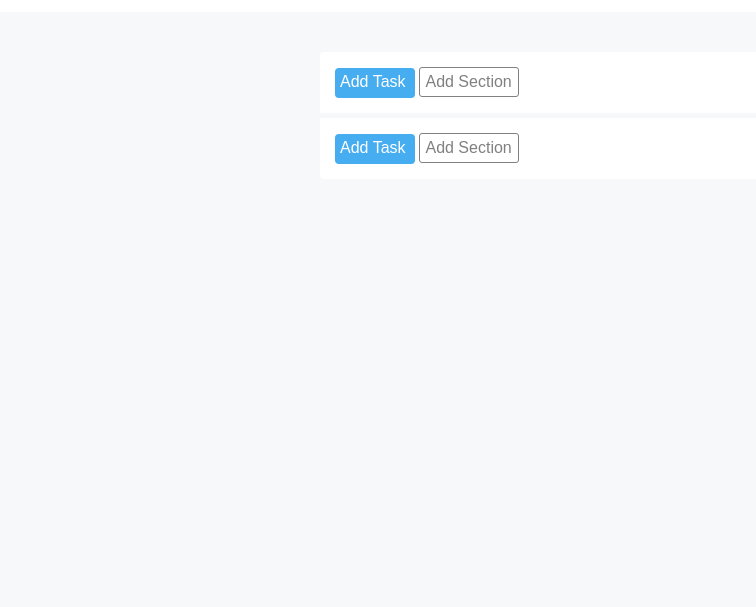
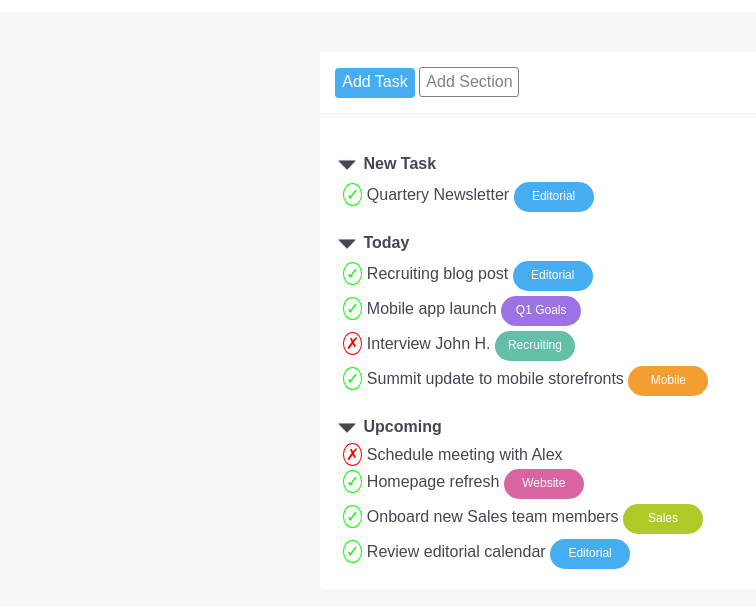
Before and after one commit to MikePio/html-css-toboolist, a plain HTML site: page index.html in a window 1280 px wide. Shown: the part 71-678 px from the top of the page, without its empty margins (0-756 px from the left). Drawn offline with Linux system fonts and the light colour scheme.

Commit message:
esercizio completato (finito container con lista)

```diff
--- a/css/style.css
+++ b/css/style.css
@@ -32,13 +32,8 @@ header{
 
 /* main */
 
+/* colore icona hsl(222deg 9% 29%) */
 
-/* hsl(204deg 86% 61%) azzurro */
-/* hsl(262deg 68% 67%) viola chiaro */
-/* hsl(34deg 88% 57%) arancio */
-/* hsl(165deg 42% 57%) verde */
-/* hsl(328deg 60% 62%) rosa */
-/* hsl(69deg 68% 47%) verde chiaro */
 .container{
   width: 50%;
   margin: 40px auto 0px;
@@ -60,10 +55,9 @@ header{
   width: 80px;
   height: 30px;
   display: inline-block;
+  text-align: center;
 
 }
-
-
 
 
 #button_section{
@@ -75,6 +69,7 @@ header{
   width: 100px;
   height: 30px;
   display: inline-block;
+  text-align: center;
 
 }
 
@@ -85,3 +80,123 @@ header{
   border-bottom-left-radius: 4px;
   border-bottom-right-radius: 4px;
 }
+
+.container_title_list{
+  margin-top: 20px;
+}
+
+.icon{
+  width: 24px;
+  height: 24px;
+  vertical-align: middle;
+}
+
+.title_list{
+  color: hsl(222deg 9% 29%);
+
+}
+
+.list_item{
+  margin: 5px;
+  margin-left: 8px;
+}
+
+.check{
+  color: rgb(0, 255, 0);
+  border: rgb(4, 255, 4) solid 1px;
+  border-radius: 50%;
+  padding: 2px;
+
+}
+
+.cross{
+  color: red;
+  border: rgb(255, 0, 0) solid 1px;
+  border-radius: 50%;
+  padding: 2px;
+
+}
+
+.item_text{
+  color: hsl(222deg 9% 29%);
+
+}
+
+/* hsl(204deg 86% 61%) azzurro */
+/* hsl(262deg 68% 67%) viola chiaro */
+/* hsl(34deg 88% 57%) arancio */
+/* hsl(165deg 42% 57%) verde */
+/* hsl(328deg 60% 62%) rosa */
+/* hsl(69deg 68% 47%) verde chiaro */
+
+.editorial_type{
+  background-color: hsl(204deg 86% 61%);
+  color: rgb(255, 255, 255);
+  padding: 7px;
+  border-radius: 40px;
+  width: 80px;
+  height: 30px;
+  text-align: center;
+  font-size: 12px;
+  display: inline-block;
+}
+
+.q1_goals_type{
+  background-color: hsl(262deg 68% 67%);
+  color: rgb(255, 255, 255);
+  padding: 7px;
+  border-radius: 40px;
+  width: 80px;
+  height: 30px;
+  text-align: center;
+  font-size: 12px;
+  display: inline-block;
+}
+
+.recruiting_type{
+  background-color: hsl(165deg 42% 57%);
+  color: rgb(255, 255, 255);
+  padding: 7px;
+  border-radius: 40px;
+  width: 80px;
+  height: 30px;
+  text-align: center;
+  font-size: 12px;
+  display: inline-block;
+}
+
+.mobile_type{
+  background-color: hsl(34deg 88% 57%);
+  color: rgb(255, 255, 255);
+  padding: 7px;
+  border-radius: 40px;
+  width: 80px;
+  height: 30px;
+  text-align: center;
+  font-size: 12px;
+  display: inline-block;
+}
+
+.website_type{
+  background-color: hsl(328deg 60% 62%);
+  color: rgb(255, 255, 255);
+  padding: 7px;
+  border-radius: 40px;
+  width: 80px;
+  height: 30px;
+  text-align: center;
+  font-size: 12px;
+  display: inline-block;
+}
+
+.sales_type{
+  background-color: hsl(69deg 68% 47%);
+  color: rgb(255, 255, 255);
+  padding: 7px;
+  border-radius: 40px;
+  width: 80px;
+  height: 30px;
+  text-align: center;
+  font-size: 12px;
+  display: inline-block;
+}
--- a/index.html
+++ b/index.html
@@ -8,8 +8,6 @@
   <title>Toboolist</title>
 </head>
 <body>
-  <!-- img/Logo.png -->
-
 <header>
   <div>
     <img src="img/Logo.png" alt="Logo" class="logo">
@@ -25,41 +23,72 @@
 
     </div>
 
+    <div class="container_2">
+      <!-- <div>&#8964;</div> freccia verso il basso -->
 
-    <div class="container_2">
-      <span id="button_task">Add Task</span>
-      <span id="button_section">Add Section</span>
+      <!-- new task -->
+      <div class="container_title_list">
+        <img src="img/downward-arrow.png" alt="icon" class="icon">
+        <span class="title_list"><strong>New Task</strong></span>
+      </div>
+      <div class="list_item">
+        <span class="check">&check;</span>
+        <span class="item_text" >Quartery Newsletter</span>
+        <span class="editorial_type">Editorial</span>
+      </div>
 
+      <!-- today -->
+      <div class="container_title_list">
+        <img src="img/downward-arrow.png" alt="icon" class="icon">
+        <span class="title_list"><strong>Today</strong></span>
+      </div>
+      <div class="list_item">
+        <span class="check">&check;</span>
+        <span class="item_text">Recruiting blog post</span>
+        <span class="editorial_type">Editorial</span>
+      </div>
+      <div class="list_item">
+        <span class="check">&check;</span>
+        <span class="item_text">Mobile app launch</span>
+        <span class="q1_goals_type">Q1 Goals</span>
+      </div>
+      <div class="list_item">
+        <span class="cross">&cross;</span>
+        <span class="item_text">Interview John H.</span>
+        <span class="recruiting_type">Recruiting</span>
+      </div>
+      <div class="list_item">
+        <span class="check">&check;</span>
+        <span class="item_text">Summit update to mobile storefronts</span>
+        <span class="mobile_type">Mobile</span>
+      </div>
 
-
-
+      <!-- Upcoming -->
+      <div class="container_title_list">
+        <img src="img/downward-arrow.png" alt="icon" class="icon">
+        <span class="title_list"><strong>Upcoming</strong></span>
+      </div>
+      <div class="list_item">
+        <span class="cross">&cross;</span>
+        <span class="item_text">Schedule meeting with Alex</span>
+      </div>
+      <div class="list_item">
+        <span class="check">&check;</span>
+        <span class="item_text">Homepage refresh</span>
+        <span class="website_type">Website</span>
+      </div>
+      <div class="list_item">
+        <span class="check">&check;</span>
+        <span class="item_text">Onboard new Sales team members</span>
+        <span class="sales_type">Sales</span>
+      </div>
+      <div class="list_item">
+        <span class="check">&check;</span>
+        <span class="item_text">Review editorial calendar</span>
+        <span class="editorial_type">Editorial</span>
+      </div>
     </div>
   </div>
 </main>
-
-
-
-
-
-
-
-
-
-
-
-
-
-
-
-
-
-
-
-
-
-
-
-
-
 </body>
 </html>
```
Also changed, not shown: img/downward-arrow.png (added).
